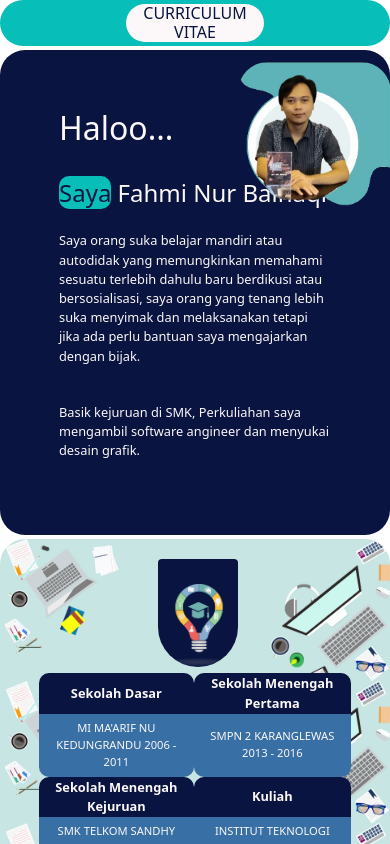
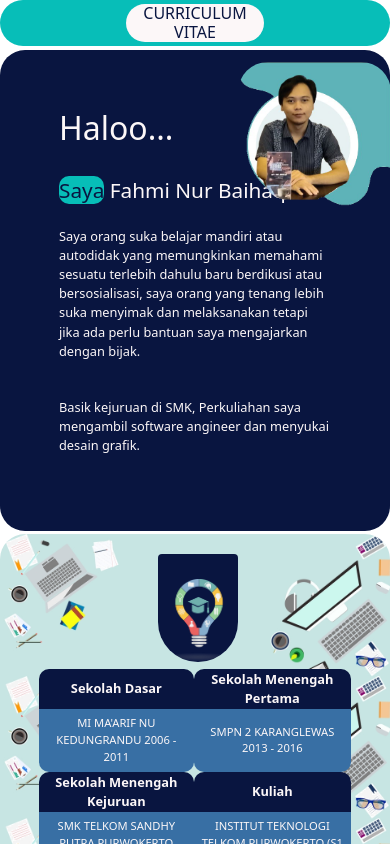
Before and after one commit to FahmiNB/my-porto, a React (Create React App) app: page / in a window 390 px wide. Shown: the top 844 px of the page. Built offline with nearby package versions, Linux system fonts and the light colour scheme.

Commit message:
responsive

```diff
--- a/src/component/ProfileName.css
+++ b/src/component/ProfileName.css
@@ -71,7 +71,7 @@
 
     .name {
         color: #FCF7F8;
-        font-size: 150%;
+        font-size: 130%;
         padding: 20px;
     }
 
```
